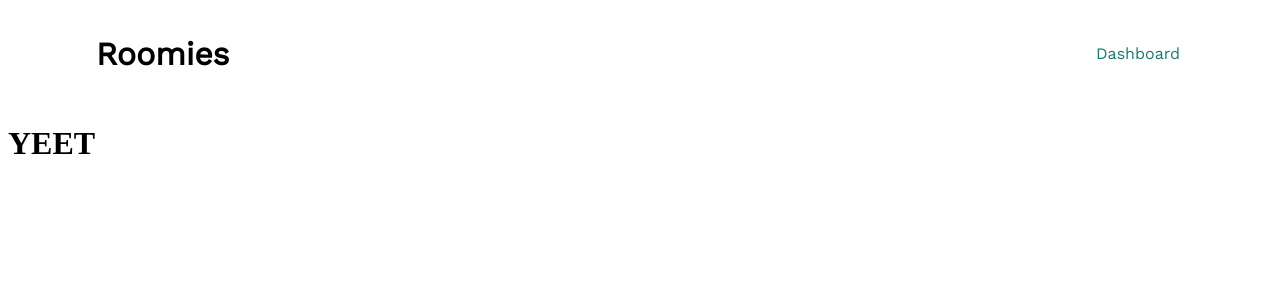
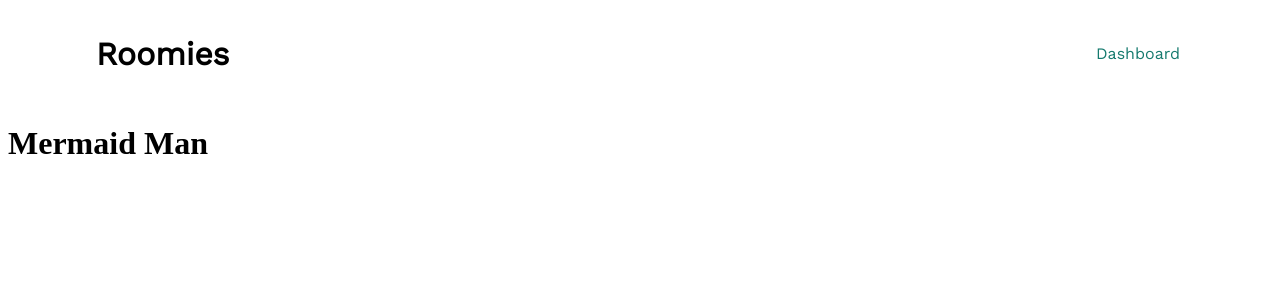
Before and after one commit to Turing-Roomies/roomies-fe, a React (Create React App) app: page /dashboard in a window 1280 px wide. Shown: the top 300 px of the page. Built offline with nearby package versions, Linux system fonts and the light colour scheme.

Commit message:
Refactor Dashboard for Context

```diff
--- a/src/components/Dashboard/Dashboard.js
+++ b/src/components/Dashboard/Dashboard.js
@@ -1,14 +1,9 @@
-import React, { useState, useEffect } from 'react';
-import { fakeData } from '../../data'
+import React, { useState, useEffect } from 'react'
+import Card from '../Card/Card'
 
 export default function Dashboard() {
-    const [users, setUsers] = useState([])
-
-    useEffect(() => {
-        setUsers(fakeData.data)
-    })
 
     return (
-        <h1>YEET</h1>
+        <h1>Mermaid Man</h1>
     )
 }
```
